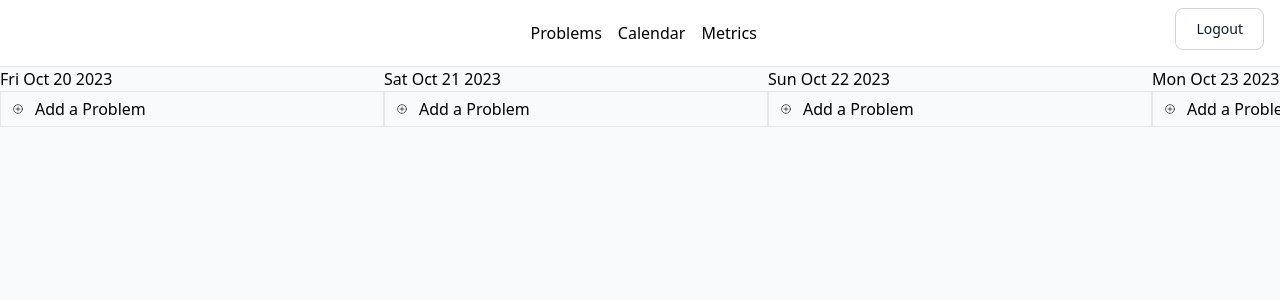
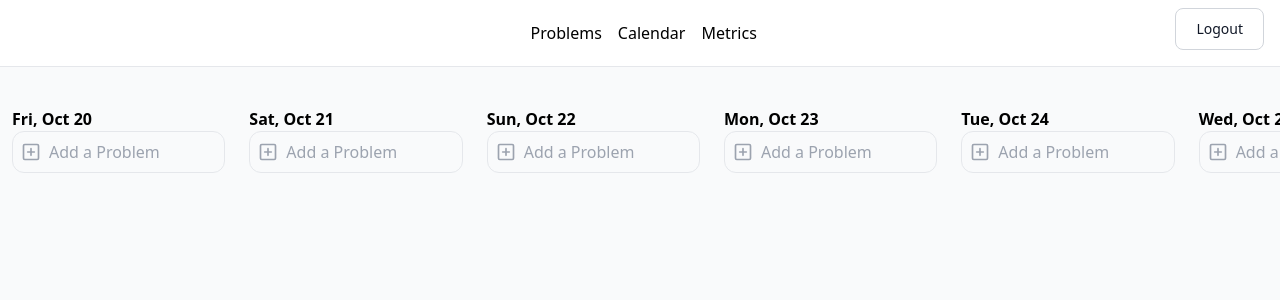
Before and after one commit to cakuang1/leetmanager, a Next.js app: page /calendar in a window 1280 px wide. Shown: the top 300 px of the page. Built offline with nearby package versions, Linux system fonts and the light colour scheme.

Commit message:
calendar changes:

```diff
--- a/components/kanban/Columns.tsx
+++ b/components/kanban/Columns.tsx
@@ -1,28 +1,89 @@
-import React from 'react';
+import React, { ChangeEvent } from 'react';
 import Card from './Card';
+import { useState ,useEffect,useRef} from 'react';
+
+interface ColumnProps {
+  title: string;
+}
+
+interface SearchProps {
+    onClickOutside: () => void;
+  }
+
+function Search({ onClickOutside }: SearchProps) {
+    const searchRef = useRef<HTMLDivElement | null>(null);
+    const [query, setQuery] = useState('');
+    const [queryResults, setQueryResults] = useState<string[]>([]);
+
+    useEffect(() => {
+      const handleClickOutside = (event: MouseEvent) => {
+        if (searchRef.current && !searchRef.current.contains(event.target as Node)) {
+          onClickOutside();
+        }
+      };
+
+      document.addEventListener('mousedown', handleClickOutside);
+
+      return () => {
+        document.removeEventListener('mousedown', handleClickOutside);
+      };
+    }, [onClickOutside]);
+
+    const handleQueryChange = (event: ChangeEvent<HTMLInputElement>) => {
+        const newQuery = event.target.value;
+        setQuery(newQuery);
+
+        // Perform your query here and update queryResults
+        // For example, you can fetch data from an API or search locally
+        // and set the results in the queryResults state.
+        // setQueryResults(yourQueryResults);
+      };
+
+    return (
+        <div>
+      <div ref={searchRef} className=" border rounded-xl  hover:border-leetcode  hover:shadow cursor-pointer flex items-center p-2 cursor-pointer">
+        <div className="add-card-left text-gray-400 pr-2">
+        <svg xmlns="http://www.w3.org/2000/svg" width="20" height="20" viewBox="0 0 24 24"><g fill="none" stroke="currentColor" stroke-linecap="round" stroke-width="2"><path stroke-dasharray="16" stroke-dashoffset="16" d="M10.5 13.5L3 21"><animate fill="freeze" attributeName="stroke-dashoffset" begin="0.4s" dur="0.2s" values="16;0"/></path><path stroke-dasharray="40" stroke-dashoffset="40" d="M10.7574 13.2426C8.41421 10.8995 8.41421 7.10051 10.7574 4.75736C13.1005 2.41421 16.8995 2.41421 19.2426 4.75736C21.5858 7.10051 21.5858 10.8995 19.2426 13.2426C16.8995 15.5858 13.1005 15.5858 10.7574 13.2426Z"><animate fill="freeze" attributeName="stroke-dashoffset" dur="0.4s" values="40;0"/></path></g></svg>
+        </div>
+        <input type="email" name="email" id="email" placeholder="Search for problem to add " className="focus:outline-none form-input bg-gray-50 add-card-right text-gray-400 w-full" />
+      </div>
+        <ul>
+            {queryResults.map((result, index) => (
+            <li key={index}>{result}</li>
+            ))}
+        </ul>
+
+      </div>
+    );
+  }
 
 
 
 
 
-interface ColumnProps {
-  title: string; // Assuming title is a string (date)
 
-}
 function Column({ title}: ColumnProps) {
+    const [isEditing, setIsEditing] = useState(false);
+    const handleEditClick = () => {
+        setIsEditing(true);
+      };
 
+      const handleEditOff = () => {
+        setIsEditing(false);
+      };
     return (
-<div className="kanban-column w-96 flex-shrink-0">
-        <h2>{title}</h2>
-        <div className=" border rounded-10  cursor-pointer flex items-center text-13 height-40px my-1/4 py-3/4 px-3/4 ">
+<div className="kanban-column w-1/6 mx-3 flex-shrink-0">
+        <h2 className='font-bold'>{title}</h2>
 
-    <div className="add-card-left p-3">
-    <svg xmlns="http://www.w3.org/2000/svg" width="10" height="10" viewBox="0 0 256 256"><g id="galaAdd0" fill="none" stroke="currentColor" stroke-dasharray="none" stroke-linecap="round" stroke-linejoin="round" stroke-miterlimit="4" stroke-opacity="1" stroke-width="16"><circle id="galaAdd1" cx="128" cy="128" r="112"/><path id="galaAdd2" d="M 79.999992,128 H 176.0001"/><path id="galaAdd3" d="m 128.00004,79.99995 v 96.0001"/></g></svg>
+
+    {isEditing ? <Search onClickOutside={handleEditOff} /> : <div className=" border rounded-xl  hover:border-leetcode  hover:shadow cursor-pointer flex items-center  p-2 cursor-pointer " onClick={handleEditClick}>
+    <div className="add-card-left text-gray-400  pr-2 ">
+    <svg xmlns="http://www.w3.org/2000/svg" width="20" height="20" viewBox="0 0 48 48"><g fill="none" stroke="currentColor" stroke-linejoin="round" stroke-width="4"><rect width="36" height="36" x="6" y="6" rx="3"/><path stroke-linecap="round" d="M24 16v16m-8-8h16"/></g></svg>
     </div>
-    <div className="add-card-right">
+    <div className="add-card-right text-gray-400" >
         Add a Problem
     </div>
-    </div>
+    </div>}
 
 </div>
 
--- a/components/kanban/app.tsx
+++ b/components/kanban/app.tsx
@@ -1,5 +1,6 @@
 import React from 'react';
 import Column from './Columns';
+import { useState } from 'react';
 
 const daysToShow = 10; // Number of days to show
 const today = new Date(); // Get the current date
@@ -9,7 +10,7 @@ function generateDateArray(startDate: Date, numberOfDays: number) {
   for (let i = 0; i < numberOfDays; i++) {
     const currentDate = new Date(startDate);
     currentDate.setDate(startDate.getDate() + i);
-    dateArray.push(currentDate.toDateString()); // You can format the date as needed
+    dateArray.push(currentDate); // Store the Date object
   }
   return dateArray;
 }
@@ -17,13 +18,17 @@ function generateDateArray(startDate: Date, numberOfDays: number) {
 const dates = generateDateArray(today, daysToShow);
 
 function KanbanBoard() {
+    const [activeColumnIndex, setActiveColumnIndex] = useState(null);
+
+
+
   // Assuming you have some data for cards, you can structure it as needed
 
   return (
-    <div className="kanban-board whitespace-nowrap">
-      <div className="kanban-scroll-container  h-screen overflow-x-auto flex">
+    <div className="kanban-board whitespace-nowrap mt-10">
+      <div className="kanban-scroll-container h-screen overflow-x-auto flex">
         {dates.map((date, index) => (
-          <Column key={index} title={date} />
+          <Column key={index} title={date.toLocaleDateString('en-US', { weekday: 'short', month: 'short', day: 'numeric' })} />
         ))}
       </div>
     </div>
--- a/components/layout.tsx
+++ b/components/layout.tsx
@@ -11,7 +11,6 @@ export default function Layout({ children, showFooter = true }: { children: Reac
         <Navigation />
         {children}
       </main>
-
       {/* Conditional Rendering of Footer */}
       {showFooter && <Footer />}
     </div>
--- a/components/problems/todolist.tsx
+++ b/components/problems/todolist.tsx
@@ -12,23 +12,7 @@ interface ProgressTrackerRow {
 }
 
 
-function Search() {
 
-
-    return(
-        <div className=''>
-            <h1 className='font-semibold text-gray-500'>Search</h1>
-       <label className="relative text-gray-400 focus-within:text-gray-600 block">
-       <svg xmlns="http://www.w3.org/2000/svg" width="20" height="20" viewBox="0 0 24 24"   className="pointer-events-none w-7 h-7 absolute top-1/2 transform -translate-y-1/2 left-3"><path fill="currentColor" d="m19.6 21l-6.3-6.3q-.75.6-1.725.95T9.5 16q-2.725 0-4.612-1.888T3 9.5q0-2.725 1.888-4.612T9.5 3q2.725 0 4.612 1.888T16 9.5q0 1.1-.35 2.075T14.7 13.3l6.3 6.3l-1.4 1.4ZM9.5 14q1.875 0 3.188-1.313T14 9.5q0-1.875-1.313-3.188T9.5 5Q7.625 5 6.312 6.313T5 9.5q0 1.875 1.313 3.188T9.5 14Z"/></svg>
-
-      <input type="email" name="email" id="email" placeholder="email@kemuscorp.com" className="form-input  py-2 px-4 bg-gray-100 rounded placeholder-gray-400 text-gray-500 appearance-none w-full block pl-14 focus:outline-none"/>
-</label>
-
-
-        </div>
-
-    )
-}
 
 const Todo = ({ progressList }: { progressList: ProgressTrackerRow[] }) => {
   return (
@@ -90,9 +74,7 @@ const Todo = ({ progressList }: { progressList: ProgressTrackerRow[] }) => {
     ))}
   </tbody>
 </table>
-      <div className='mt-10'>
 
-        <Search/></div>
     </div>
   );
 };
```
